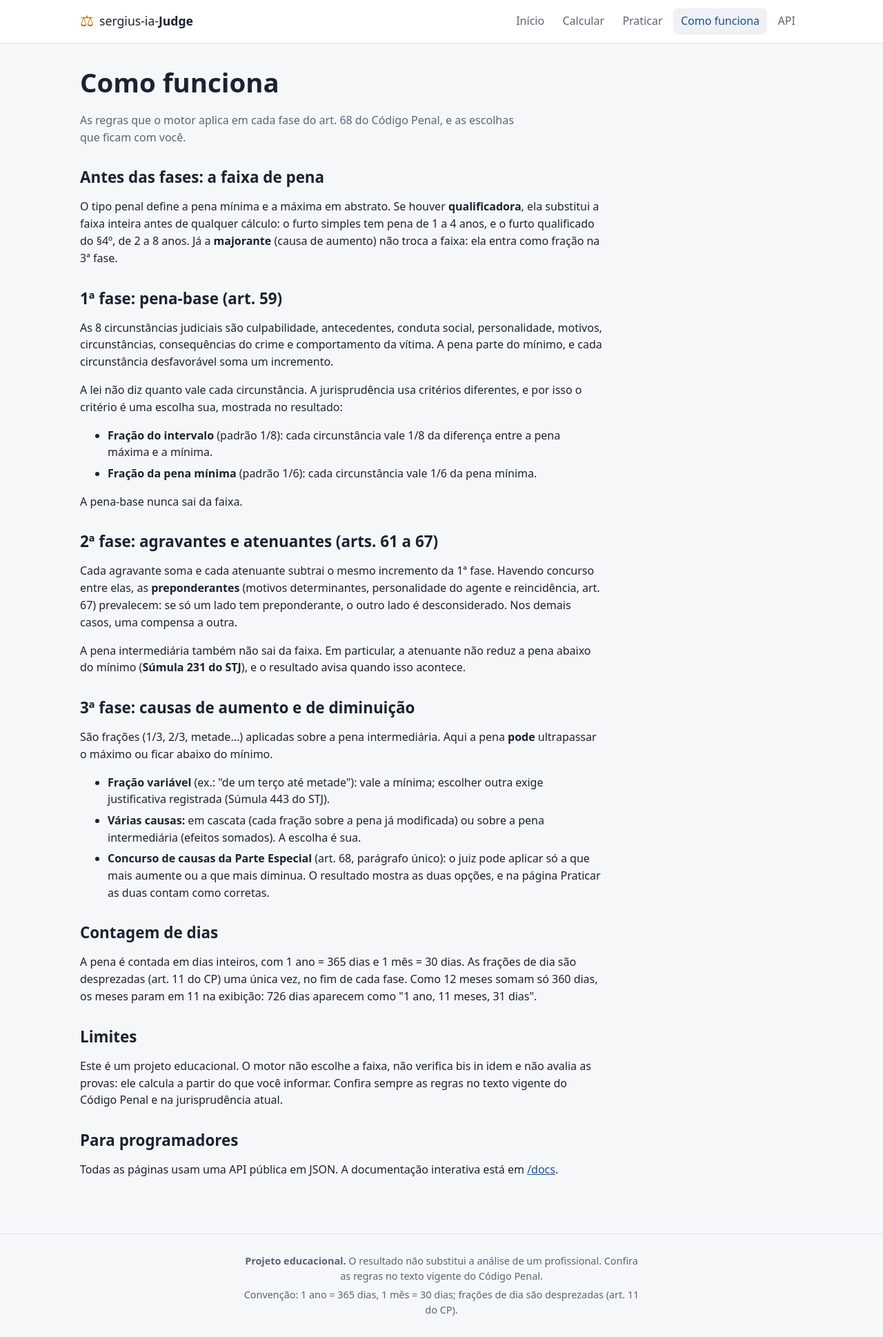
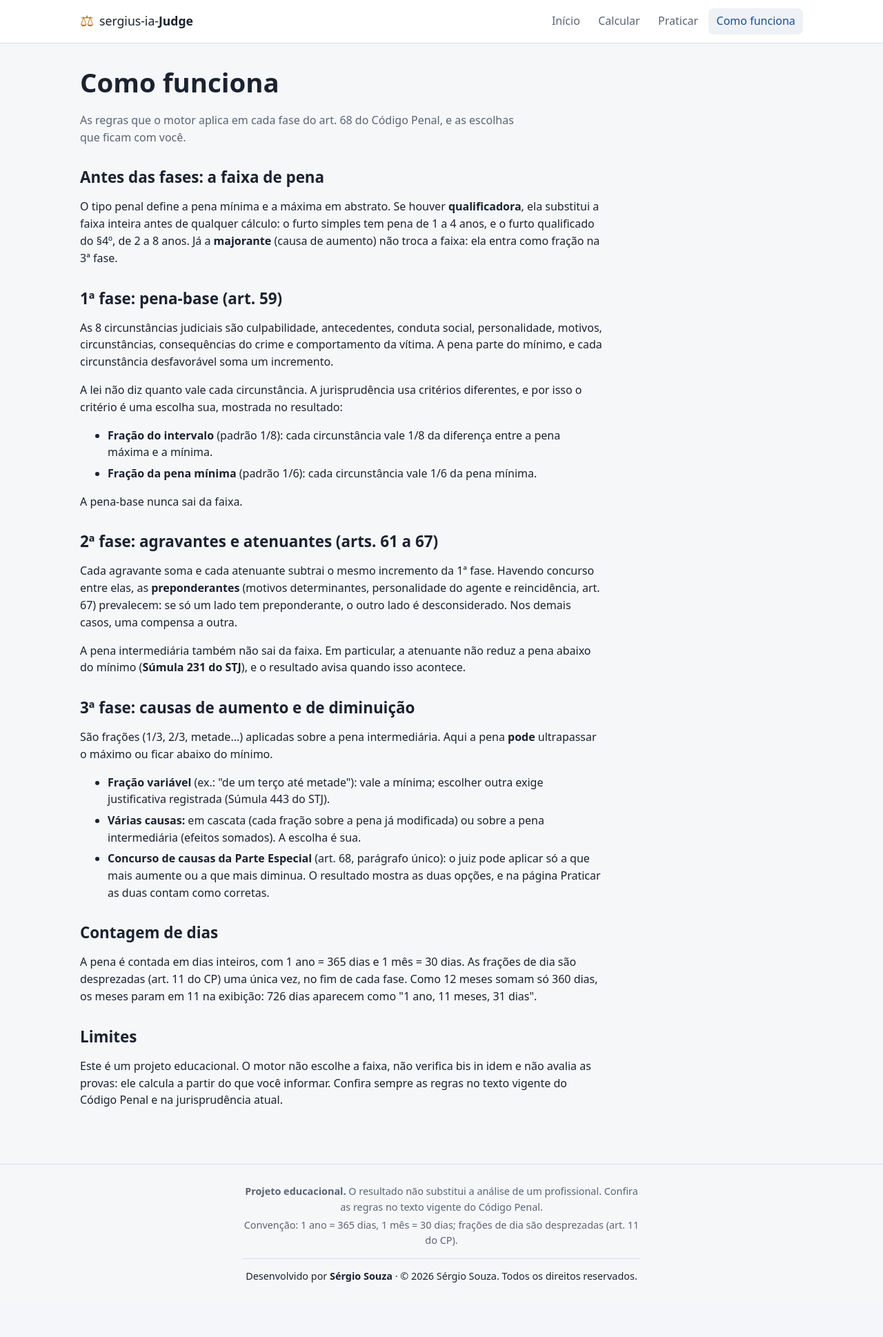
Before and after one commit to umdevaprendiz/ia-judge, a FastAPI app: page /como-funciona in a window 1280 px wide. Shown: the whole page at 69% size. After the commit the page ends 1859 px from the top, so only its background shows below. Run offline with FastAPI, Linux system fonts and the light colour scheme.

Commit message:
Tira a aba API das paginas e coloca a autoria e os direitos no rodape
O que aconteceu:
- O usuario quer o site focado nos estudantes. O menu perdeu a aba "API"
  (link para /docs) e a pagina Como funciona perdeu a secao "Para
  programadores". A API em JSON continua no ar, porque as paginas dependem
  dela, e /docs continua respondendo, mas nenhuma pagina aponta mais para
  la.
- A pedido do usuario, o rodape de todas as paginas passou a mostrar
  "Desenvolvido por Sergio Souza · © <ano> Sergio Souza. Todos os direitos
  reservados.", separado por uma linha do aviso de projeto educacional. O
  nome vem de uma variavel dos templates (AUTOR, em web/rotas.py), e o ano
  e calculado a cada requisicao, para virar sozinho sem precisar de deploy.
- README: nova secao "Autor", com o perfil do GitHub e o aviso de que todos
  os direitos sao reservados e de que o codigo esta disponivel so para
  consulta, sem licenca de uso, copia ou redistribuicao, conforme a decisao
  de nao adotar licenca.
- tests/navegador/teste.js: tres verificacoes novas. O menu tem so Inicio,
  Calcular, Praticar e Como funciona; nenhuma pagina aponta para /docs; e o
  rodape mostra a autoria e os direitos com o ano atual. As 38 verificacoes
  passaram no Edge contra o servidor local.
- docs/progresso.md registra as mudancas.

```diff
--- a/web/rotas.py
+++ b/web/rotas.py
@@ -1,6 +1,7 @@
 """Rotas das páginas para estudantes. As páginas usam a API JSON do próprio serviço."""
 
 import os
+from datetime import date
 from pathlib import Path
 
 from fastapi import APIRouter, Request
@@ -13,6 +14,9 @@ PASTA_ESTATICOS = PASTA / "static"
 templates = Jinja2Templates(directory=PASTA / "templates")
 # muda a cada deploy, para o navegador não usar CSS/JS antigos do cache
 templates.env.globals["versao"] = (os.environ.get("RENDER_GIT_COMMIT") or "dev")[:12]
+templates.env.globals["AUTOR"] = "Sérgio Souza"
+# função, e não valor fixo, para o ano do rodapé virar sozinho sem precisar de deploy
+templates.env.globals["ano_atual"] = lambda: date.today().year
 
 roteador = APIRouter(include_in_schema=False)
 
--- a/web/static/estilo.css
+++ b/web/static/estilo.css
@@ -110,6 +110,7 @@ h4 { font-size: 1rem; color: var(--texto-suave); margin-top: 1.25rem; }
   padding: 1.5rem 1rem; text-align: center;
 }
 .rodape p { margin: .25rem auto; max-width: 70ch; }
+.rodape__autoria { margin-top: .9rem !important; padding-top: .9rem; border-top: 1px solid var(--borda); color: var(--texto); }
 
 /* ---------- blocos genéricos ---------- */
 
--- a/web/templates/base.html
+++ b/web/templates/base.html
@@ -21,7 +21,6 @@
         <a href="/calcular" {% if atual == "calcular" %}aria-current="page"{% endif %}>Calcular</a>
         <a href="/praticar" {% if atual == "praticar" %}aria-current="page"{% endif %}>Praticar</a>
         <a href="/como-funciona" {% if atual == "como-funciona" %}aria-current="page"{% endif %}>Como funciona</a>
-        <a href="/docs">API</a>
       </nav>
     </div>
   </header>
@@ -36,6 +35,9 @@
       Confira as regras no texto vigente do Código Penal.
     </p>
     <p>Convenção: 1 ano = 365 dias, 1 mês = 30 dias; frações de dia são desprezadas (art. 11 do CP).</p>
+    <p class="rodape__autoria">
+      Desenvolvido por <strong>{{ AUTOR }}</strong> · © {{ ano_atual() }} {{ AUTOR }}. Todos os direitos reservados.
+    </p>
   </footer>
   {% block scripts %}{% endblock %}
 </body>
--- a/web/templates/como_funciona.html
+++ b/web/templates/como_funciona.html
@@ -67,11 +67,5 @@
       provas: ele calcula a partir do que você informar. Confira sempre as regras no texto vigente do Código
       Penal e na jurisprudência atual.</p>
   </section>
-
-  <section>
-    <h2>Para programadores</h2>
-    <p>Todas as páginas usam uma API pública em JSON. A documentação interativa está em
-      <a href="/docs">/docs</a>.</p>
-  </section>
 </article>
 {% endblock %}
```
Also changed, not shown: tests/navegador/teste.js (+10 -0 lines), README.md.
